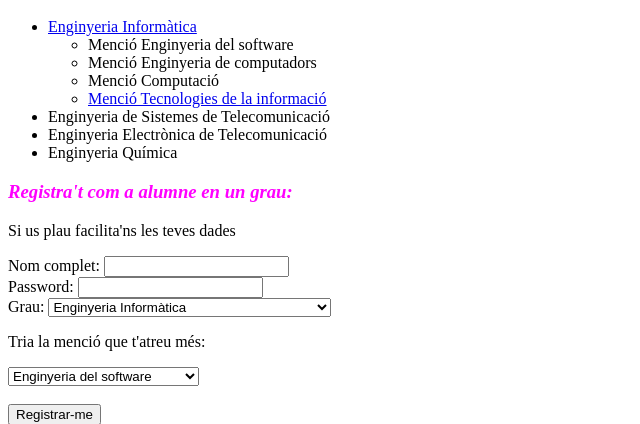
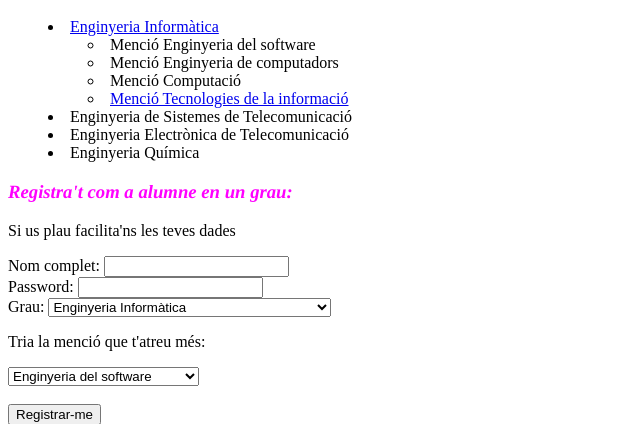
Before and after one commit to Lluis05/tdiw-exercices, a PHP site: page / in a window 1280 px wide. Shown: the part 183-607 px from the top of the page, without its empty margins (0-640 px from the left). Run offline with PHP 8.4, Linux system fonts and the light colour scheme.

Commit message:
Update css with extra teacher style

```diff
--- a/css/uab.css
+++ b/css/uab.css
@@ -1,17 +1,16 @@
 h1{
     color:darkblue;
-    font-style: italic;
 }
-h3{
+h1, h3{
     font-style: italic;
 }
 
 header p{
-    font-family: 'Courier New', Courier, monospace;
+    font-family: 'Courier New';
 }
 
 .fancy{
-    font-family: 'Times New Roman', Times, serif;
+    font-family: 'Times';
 }
 header.fancy{
     color: magenta;
@@ -36,4 +35,9 @@ p.important{
 img{
     float: left;
     padding: 0 0 0 10px;
+    text-decoration: none; /*The teacher wrote it but it never said in the statment of the exercice*/
 }
+
+ul li { /*so de "bullets" get align with the text, also an extra from the teacher*/
+    list-style-position: inside;
+}
```
